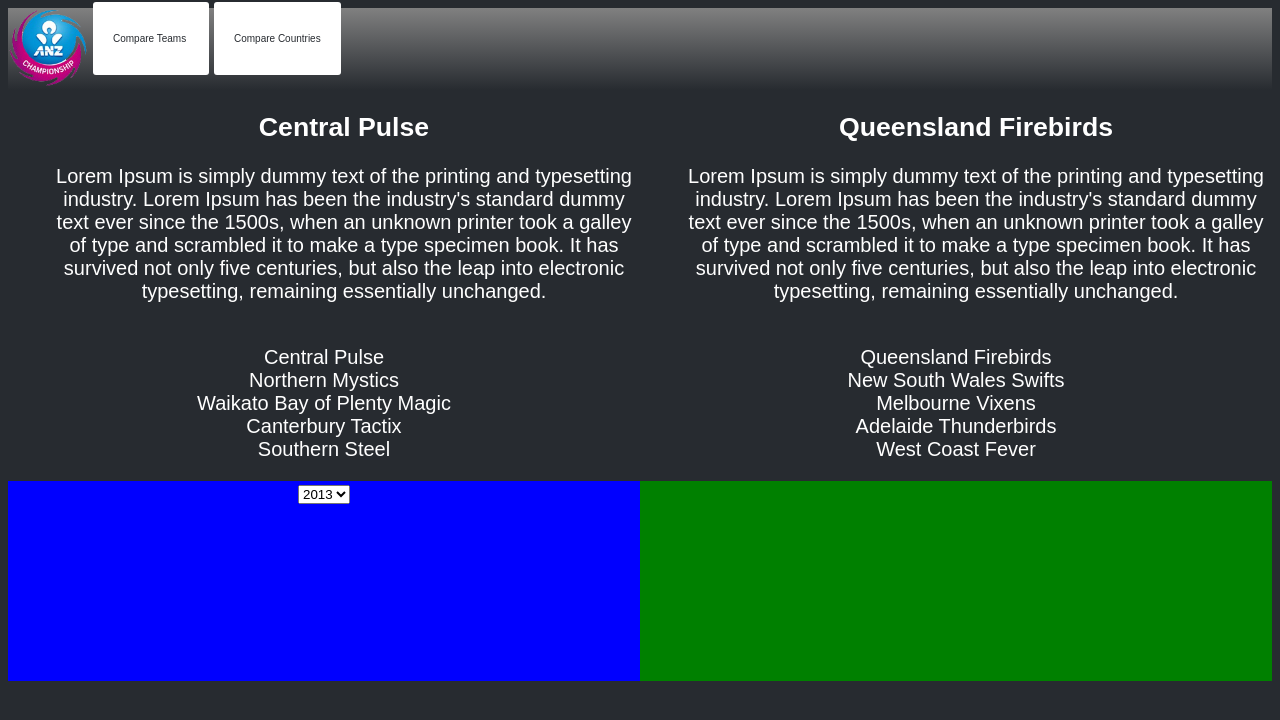
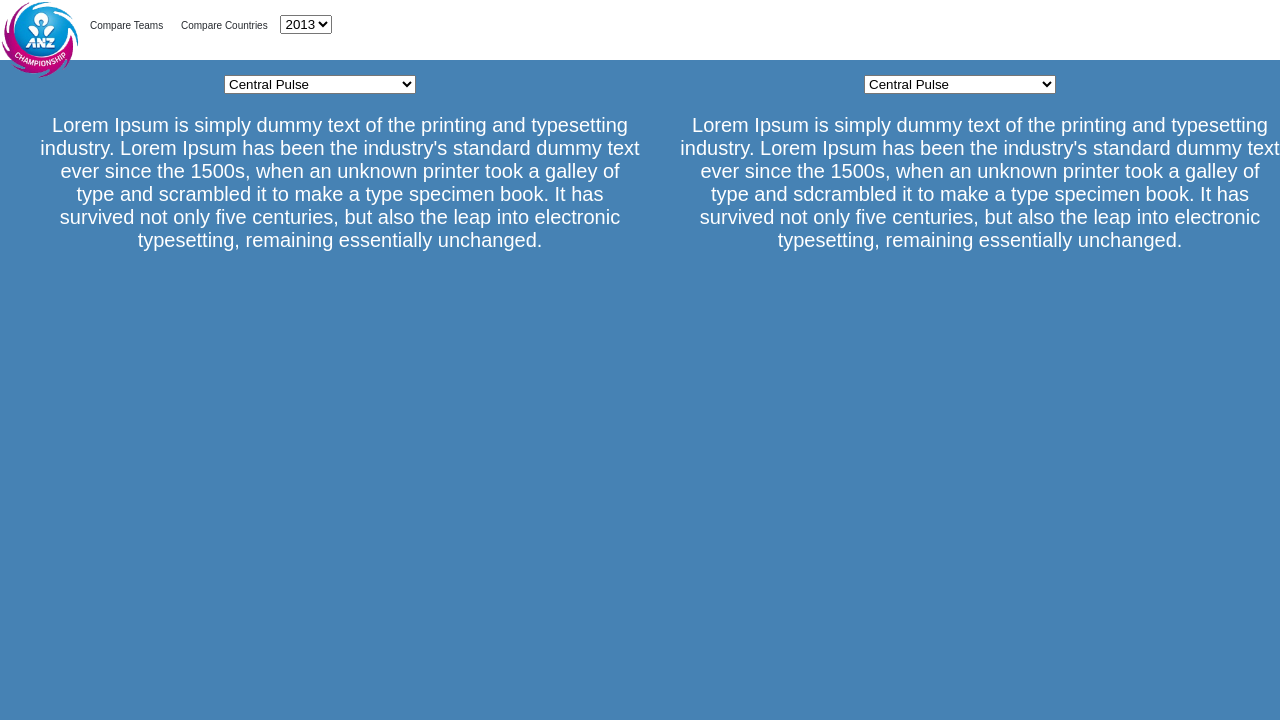
Before and after one commit to LizbethKim/NetballWebsite, a plain HTML site: page teams.html in a window 1280 px wide. Drawn offline with nearby package versions, Linux system fonts and the light colour scheme.

Commit message:
changed css theme, drop downs in teams.html

```diff
--- a/css/mystyle.css
+++ b/css/mystyle.css
@@ -1,15 +1,18 @@
   /*General*/
  header {
-  background-color: #272B30;
-    background: linear-gradient(gray, #272B30);
-    color:white;
+  background-color: white;
+    /*background: linear-gradient(gray, #272B30);*/
+    color:steelblue;
+    height:60px;
 }
 
 body {
-  background-color: #272B30;
+  margin: 0px;
+  background-color: steelblue;
   font-family: "Helvetica Neue", Helvetica, Arial, sans-serif;
   position: relative;
   background-size: 100%;
+
 }
 
 h1 {
@@ -39,12 +42,17 @@ color: white;
 #nav01 {
   position: absolute;
     left: 45px;
-    top: 15px;
+    top: 5px;
+}
+
+#teamLogos {
+  float:right;
 }
 
 ul#menu {
-    padding: 20;
-    margin-bottom: 20px;
+  padding: 0px;
+  padding-left: 40px;
+  margin-bottom: 10px;
 }
 
 ul#menu li {
@@ -54,16 +62,19 @@ ul#menu li {
 
 ul#menu li a {
     background-color: #ffffff; /* tabs background color */
-    padding: 31px 20px;
+    padding: 5px 5px;
     text-decoration: none;
     color: #272B30;
     border-radius: 3px 3px 3px 3px;
+    border-width: 1px;
+    border-color: steelblue;
     cursor: pointer; cursor: hand;
 }
 
 ul#menu li a:hover {
     color: white;
-    background: linear-gradient(gray, white);
+    /*background: linear-gradient(steelblue, white);*/
+    background-color: steelblue;
     cursor: pointer; cursor: hand;
 
 }
@@ -196,3 +207,35 @@ width: 50%;
 #mystics {
   background: linear-gradient(to left,#e52c2c, #2ca9e5);
 }
+
+#teamAstats,
+#teamBstats {
+  padding-top: 15px;
+}
+
+
+/* bar chart */
+
+#barChart div {
+    font: 10px sans-serif;
+    background-color: steelblue;
+    text-align: right;
+    /*padding: 3px;*/
+    margin: 1px;
+    color: white;
+}
+
+.axis path,
+.axis line{
+    fill: none;
+    stroke: #000;
+}
+
+.axis text {
+    font-family: sans-serif;
+    font-size: 12px;
+}
+
+.arc path{
+    stroke: #fff;
+}
--- a/teams.html
+++ b/teams.html
@@ -22,6 +22,17 @@
     <ul id="menu">
       <li><a href="teams.html"> Compare Teams </a></li>
       <li><a href="countries.html"> Compare Countries</a></li>
+
+      <li>
+        <select id="selectYear" onchange="onFilterDidChange(currentFunc)">
+          <option value="2013">2013</option>
+          <option value="2012">2012</option>
+          <option value="2011">2011</option>
+          <option value="2010">2010</option>
+          <option value="2009">2009</option>
+          <option value="2008">2008</option>
+        </select>
+      </li>
     </ul>
   </div>
 </header>
@@ -30,48 +41,52 @@
 
   <div id="teamRow">
     <div id="teamA">
-      <h2 id="nzteamName"> Central Pulse </h2>
-        <p>
+      <div id="teamAstats">
+          <select id="selectTeam1" onchange="filterTeam1(currentFunc)">
+            <option value="pulse">Central Pulse</option>
+            <option value="mystics">Northern Mystics</option>
+            <option value="magic">Waikato Bay of Plenty Magic</option>
+            <option value="tactix">Canterbury Tactix</option>
+            <option value="steel">Southern Steel</option>
+            <option value="firebirds">Queensland Firebirds</option>
+            <option value="swifts">New South Wales Swifts </option>
+            <option value="vixens">Melbourne Vixens </option>
+            <option value="thunderbirds">Adelaide Thunderbirds </option>
+            <option value="fever">West Coast Fever </option>
+          </select>
+        </div>
+        <p id="teamABlurb">
           Lorem Ipsum is simply dummy text of the printing and typesetting industry. Lorem Ipsum has been the industry's standard dummy text ever since the 1500s, when an unknown printer took a galley of type and scrambled it to make a type specimen book. It has survived not only five centuries, but also the leap into electronic typesetting, remaining essentially unchanged.
-
-        <ul class="teamList">
-          <li><div id="centralPulse" onclick=""> Central Pulse </div></li>  <!-- show data for this team on click-->
-          <li> Northern Mystics </li>
-          <li> Waikato Bay of Plenty Magic </li>
-          <li> Canterbury Tactix </li>
-          <li> Southern Steel </li>
         </p>
 
-        <div id="nzBarChart">
-          <select id="select" onchange="onFilterDidChange(currentFunc)">
-            <option value="2013">2013</option>
-            <option value="2012">2012</option>
-            <option value="2011">2011</option>
-            <option value="2010">2010</option>
-            <option value="2009">2009</option>
-            <option value="2008">2008</option>
-          </select>
-          <div id='barChart'></div>
-          <div id='lineChart'></div>
+        <div id="team1BarChart">
+
+          <div id='barChartTeam1'></div>
+          <div id='lineChartTeam1'></div>
         </div>
     </div>
 
-
-
   <div id="teamB">
-    <h2 id="austeamName"> Queensland Firebirds </h2>
-    <p>
-      Lorem Ipsum is simply dummy text of the printing and typesetting industry. Lorem Ipsum has been the industry's standard dummy text ever since the 1500s, when an unknown printer took a galley of type and scrambled it to make a type specimen book. It has survived not only five centuries, but also the leap into electronic typesetting, remaining essentially unchanged.
-
-      <ul class="teamList">
-          <li> Queensland Firebirds </li>
-          <li> New South Wales Swifts </li>
-          <li> Melbourne Vixens </li>
-          <li> Adelaide Thunderbirds </li>
-          <li> West Coast Fever </li>
-      </ui>
+    <div id="teamBstats">
+    <select id="selectTeam2" onchange="filterTeam2(currentFunc)">
+            <option value="pulse">Central Pulse</option>
+            <option value="mystics">Northern Mystics</option>
+            <option value="magic">Waikato Bay of Plenty Magic</option>
+            <option value="tactix">Canterbury Tactix</option>
+            <option value="steel">Southern Steel</option>
+            <option value="firebirds">Queensland Firebirds</option>
+            <option value="swifts">New South Wales Swifts </option>
+            <option value="vixens">Melbourne Vixens </option>
+            <option value="thunderbirds">Adelaide Thunderbirds </option>
+            <option value="fever">West Coast Fever </option>
+      </select>
+    </div>
+    <p id="teamBBlurb">
+      Lorem Ipsum is simply dummy text of the printing and typesetting industry. Lorem Ipsum has been the industry's standard dummy text ever since the 1500s, when an unknown printer took a galley of type and sdcrambled it to make a type specimen book. It has survived not only five centuries, but also the leap into electronic typesetting, remaining essentially unchanged.
      <p>
-        <div id="ausBarChart">
+        <div id="team2BarChart">
+          <div id='barChartTeam2'></div>
+          <div id='lineChartTeam2'></div>
         </div>
     </div>
 </div>
```
